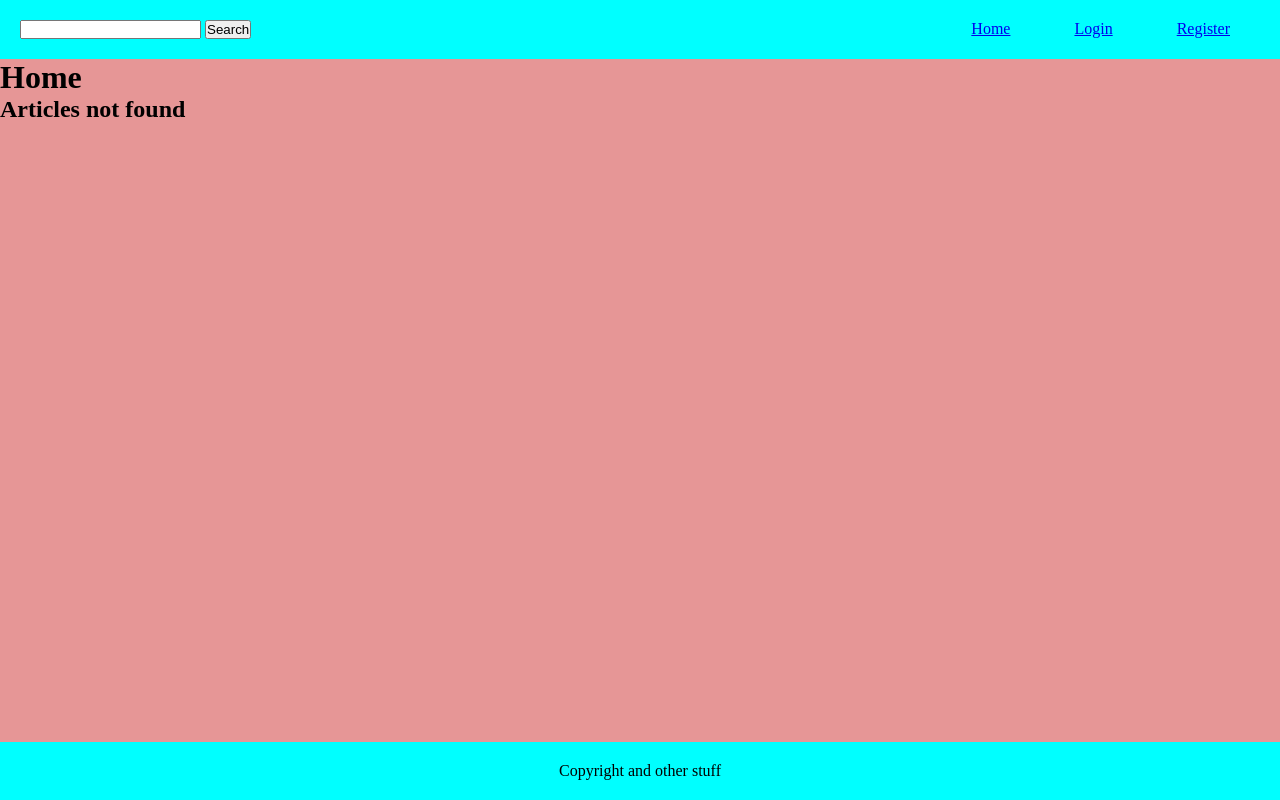
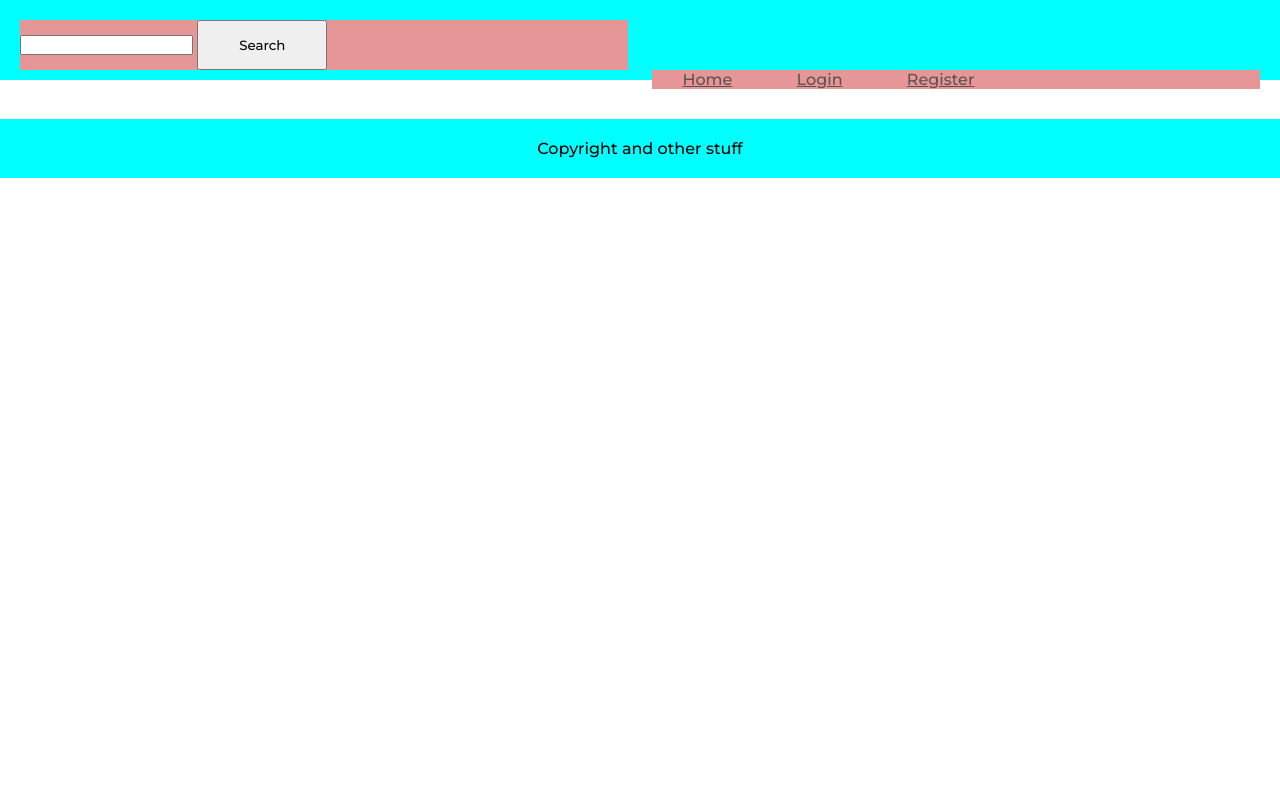
Before and after one commit to Nikita-Goncharov/DjangoArticleTask, a Django app: page / in a window 1280 px wide. Run offline with Django 4.2, Linux system fonts and the light colour scheme; data that the repository does not hold is empty.

Commit message:
styles for home page

```diff
--- /dev/null
+++ b/django_articles/articles/static/articles/css/home.css
@@ -0,0 +1,32 @@
+.search_bar button {
+    padding: 15px 40px;
+}
+
+.container {
+    display: flex;
+    flex-direction: row;
+    width: 100%;
+    flex-wrap: wrap;
+    justify-content: center;
+}
+
+.article {
+    width: 30%;
+    border: solid 1px #818181;
+    margin: 40px 20px;
+    height: 30vh;
+    position: relative;
+}
+
+.article div {
+    margin: 0;
+    position: absolute;
+    top: 50%;
+    left: 50%;
+    -ms-transform: translate(-50%, -50%);
+    transform: translate(-50%, -50%);
+}
+
+.article a, h3, h4 {
+    margin: 20px 0;
+}
--- a/django_articles/articles/static/articles/css/style.css
+++ b/django_articles/articles/static/articles/css/style.css
@@ -1,12 +1,15 @@
+@import url('https://fonts.googleapis.com/css2?family=Montserrat:wght@500&display=swap');
 
 /* Main styles start */
 * {
     padding: 0;
     margin: 0;
+    font-family: 'Montserrat', sans-serif;
 }
 
 header {
     padding: 20px;
+    height: 40px;
     background-color: aqua;
 }
 
@@ -21,17 +24,22 @@ header ul li {
 }
 
 .search_bar, .menu {
-    display: inline-block;
+    background-color: #e69696;
+    width: 49%;
 }
 
 .menu {
     float: right;
 }
 
+
+.menu a {
+    color: #5a5252;
+}
+
 body {
-    height: 100vh;
     position: relative;
-    background-color: #e69696;
+    background-color: #fff;
 }
 
 footer {
@@ -43,19 +51,8 @@ footer {
     background-color: aqua;
 }
 
+.container {
+    padding: 30px 0;
+}
+
 /* Main styles end */
-
-
-/* Home styles start */
-
-/* Home styles end */
-
-
-/* Create article styles start */
-
-/* Create article styles end */
-
-
-/* Article detail styles start */
-
-/* Article detail styles end */
--- a/django_articles/articles/templates/articles/base.html
+++ b/django_articles/articles/templates/articles/base.html
@@ -6,6 +6,7 @@
     <meta name="viewport" content="width=device-width, user-scalable=no, initial-scale=1.0, maximum-scale=1.0, minimum-scale=1.0">
     <meta http-equiv="X-UA-Compatible" content="ie=edge">
     <title>{% block title %}{% endblock title %}</title>
+    {% block head %}{% endblock head %}
     <link rel="stylesheet" href="{% static 'articles/css/style.css' %}">
     <link rel="shortcut icon" href="{% static 'articles/icons/icon.png' %}" type="image/x-icon">
 </head>
--- a/django_articles/articles/templates/articles/create_article.html
+++ b/django_articles/articles/templates/articles/create_article.html
@@ -1,6 +1,12 @@
 {% extends 'articles/base.html' %}
+{% load static %}
 
 {% block title %}Create Article{% endblock title %}
+
+{% block head %}
+<link rel="stylesheet" href="{% static 'articles/css/create_article.css' %}">
+{% endblock head %}
+
 
 {% block content %}
 <h1>Create Article</h1>
--- a/django_articles/articles/templates/articles/home.html
+++ b/django_articles/articles/templates/articles/home.html
@@ -1,7 +1,11 @@
 {% extends 'articles/base.html' %}
+{% load static %}
 
 {% block title %}Main page{% endblock title %}
 
+{% block head %}
+<link rel="stylesheet" href="{% static 'articles/css/home.css' %}">
+{% endblock head %}
 
 {% block search_bar %}
 <div class="search_bar">
@@ -14,13 +18,14 @@
 {% endblock search_bar %}
 
 {% block content %}
-<h1>Home</h1>
 {% if articles %}
     {% for article in articles %}
         <div class="article">
-            <a href="{% url 'article_detail' article.pk %}"><h3>Title: {{ article.title }}</h3></a>
-            <h5>Author: {{ article.author }}</h5>
-            <h6>Date: {{ article.created_date }}</h6>
+            <div>
+                <a href="{% url 'article_detail' article.pk %}"><h2>Title: {{ article.title }}</h2></a>
+                <h3>Author: {{ article.author }}</h3>
+                <h4>Date: {{ article.created_date }}</h4>
+            </div>
         </div>
     {% endfor %}
 {% else %}
```
Also changed, not shown: django_articles/articles/static/articles/css/create_article.css (added).
